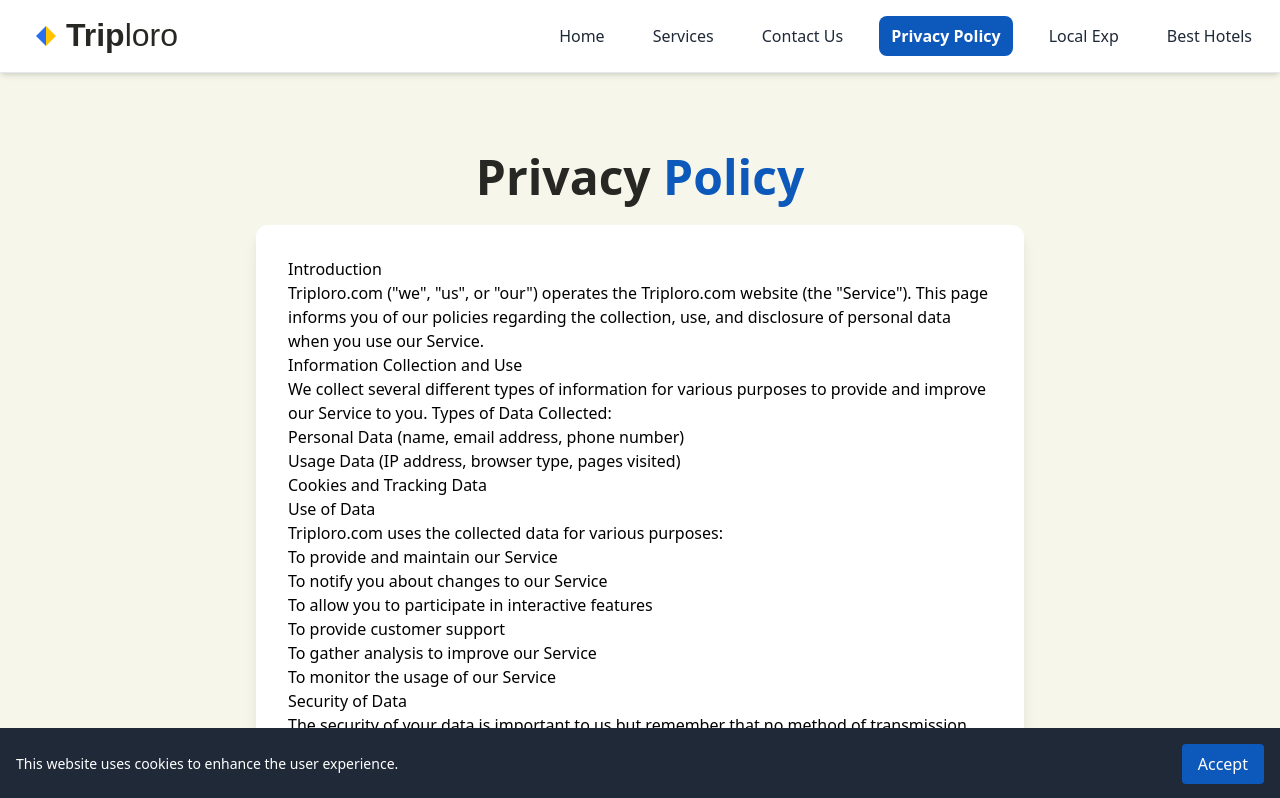
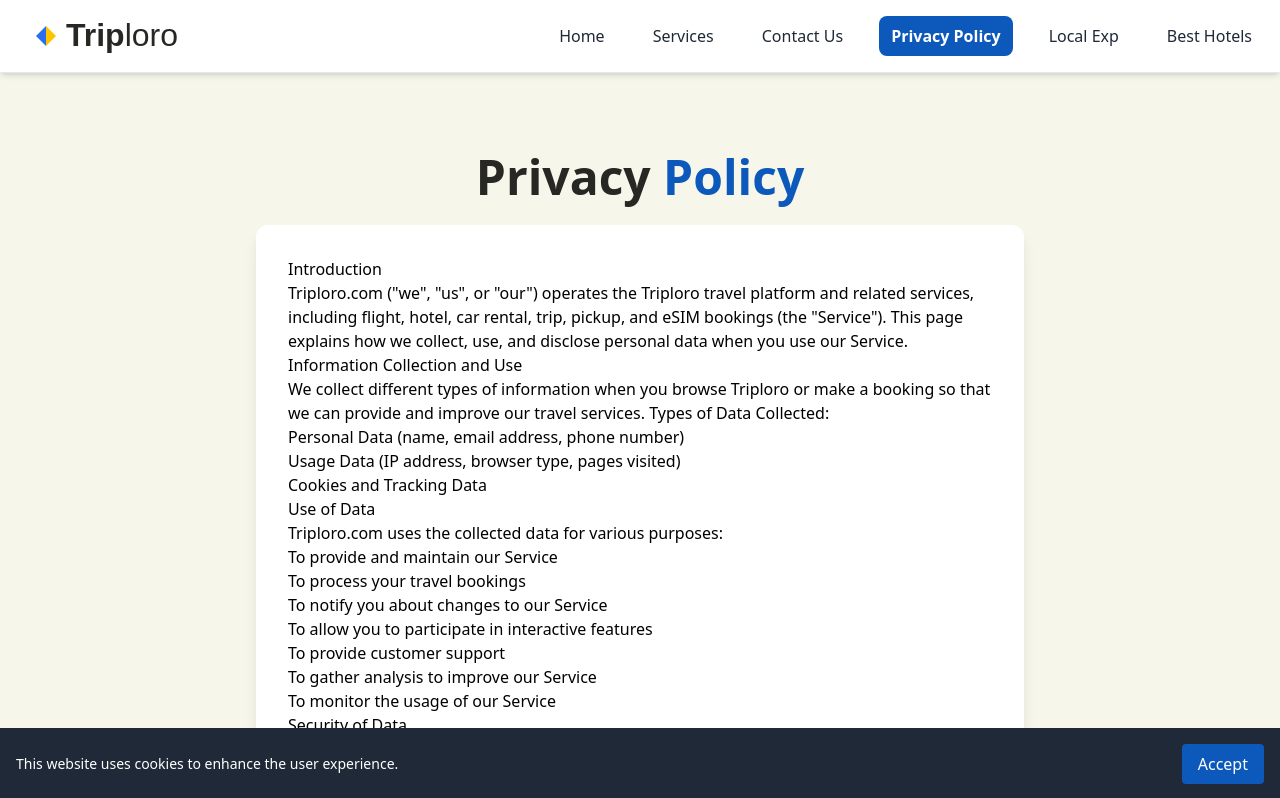
Before and after one commit to noss101/fly-and-room, a React (Vite) app: page /privacy in a window 1280 px wide. Shown: the top 798 px of the page. Built offline with nearby package versions, Linux system fonts and the light colour scheme; a web font is replaced by a local one.

Commit message:
Refine privacy policy

```diff
--- a/src/pages/PrivacyPolicyPage.jsx
+++ b/src/pages/PrivacyPolicyPage.jsx
@@ -12,13 +12,13 @@ const PrivacyPolicyPage = () => {
           <div className="prose max-w-none">
             <h2>Introduction</h2>
             <p>
-              Triploro.com ("we", "us", or "our") operates the Triploro.com website (the "Service").
-              This page informs you of our policies regarding the collection, use, and disclosure of personal data when you use our Service.
+              Triploro.com ("we", "us", or "our") operates the Triploro travel platform and related services, including flight, hotel, car rental, trip, pickup,
+              and eSIM bookings (the "Service"). This page explains how we collect, use, and disclose personal data when you use our Service.
             </p>
 
             <h2>Information Collection and Use</h2>
             <p>
-              We collect several different types of information for various purposes to provide and improve our Service to you.
+              We collect different types of information when you browse Triploro or make a booking so that we can provide and improve our travel services.
               Types of Data Collected:
             </p>
             <ul>
@@ -33,6 +33,7 @@ const PrivacyPolicyPage = () => {
             </p>
             <ul>
               <li>To provide and maintain our Service</li>
+              <li>To process your travel bookings</li>
               <li>To notify you about changes to our Service</li>
               <li>To allow you to participate in interactive features</li>
               <li>To provide customer support</li>
@@ -58,6 +59,7 @@ const PrivacyPolicyPage = () => {
             </p>
               <ul>
                 <li>By email: Contact@triploro.com</li>
+                <li>Through our website's <a href="/contact">contact page</a></li>
               </ul>
             </div>
           </div>
```
